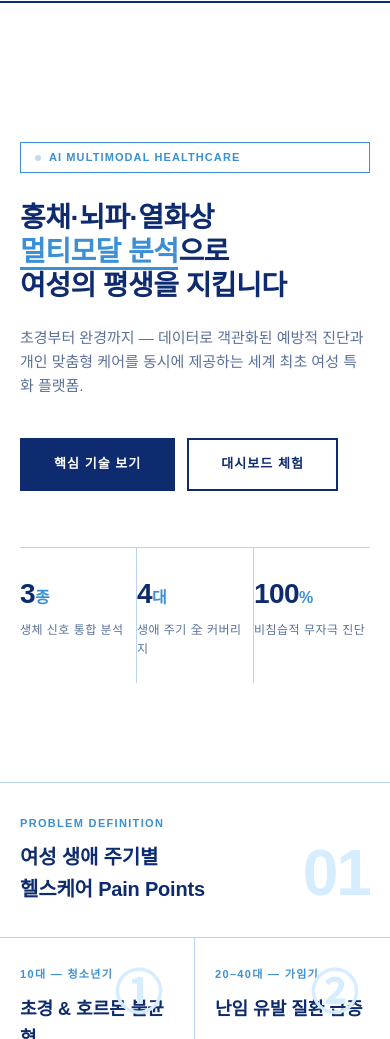
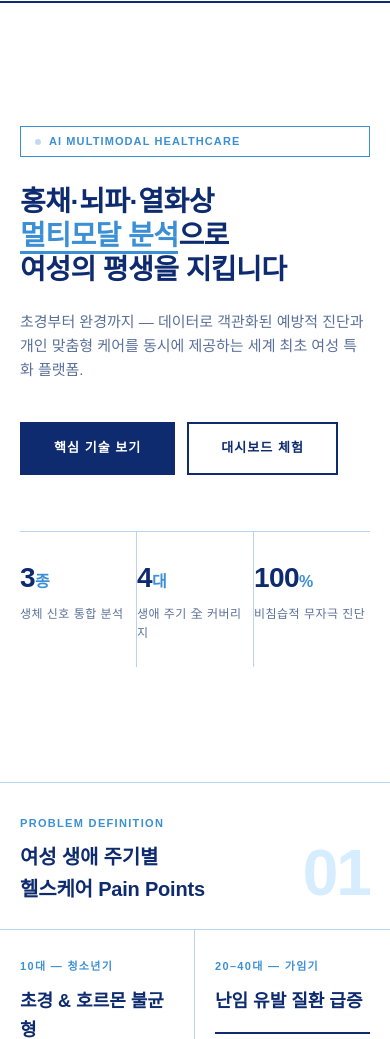
Before and after one commit to gkdud1210/womenshealth_vision, a plain HTML site: page index.html in a window 390 px wide. Shown: the part 61-1100 px from the top of the page. Drawn offline with Linux system fonts and the light colour scheme.

Commit message:
Fix layout spacing and text overlap issues
- Move lc-index numbers to bottom-right to prevent overlap with card titles
- Remove double padding on hero section (outer 80px + inner 64px stacking)
- Consolidate section-header padding shorthand
- Fix impact-row alignment (flex-start) for multi-line text
- Adjust mobile hero padding

Co-Authored-By: Claude Sonnet 4.6 <noreply@anthropic.com>

```diff
--- a/index.html
+++ b/index.html
@@ -77,14 +77,14 @@
     /* ─── HERO ─── */
     #hero {
       margin-top: 64px;
-      padding: 80px 48px 0;
+      padding: 0 48px;
       display: grid;
       grid-template-columns: 1fr 1fr;
       min-height: calc(100vh - 64px);
       border-bottom: var(--grid);
     }
     .hero-left {
-      padding: 64px 64px 64px 0;
+      padding: 72px 64px 72px 0;
       border-right: var(--grid);
       display: flex; flex-direction: column; justify-content: center;
     }
@@ -222,10 +222,9 @@
     /* ─── SECTION COMMON ─── */
     section { border-bottom: var(--grid); }
     .section-header {
-      padding: 48px 48px 0;
+      padding: 48px 48px 32px;
       border-bottom: var(--grid);
       display: flex; align-items: flex-end; justify-content: space-between;
-      padding-bottom: 32px;
     }
     .section-label {
       font-size: 11px; font-weight: 700; letter-spacing: 0.12em;
@@ -273,9 +272,9 @@
       content: '—'; color: var(--sky); font-weight: 700; flex-shrink: 0;
     }
     .lc-index {
-      position: absolute; top: 32px; right: 32px;
+      position: absolute; bottom: 20px; right: 24px;
       font-size: 48px; font-weight: 900; color: var(--light);
-      line-height: 1;
+      line-height: 1; pointer-events: none; user-select: none;
     }
 
     /* ─── TECHNOLOGY ─── */
@@ -525,12 +524,12 @@
       display: flex; flex-direction: column; gap: 16px; margin-top: 24px;
     }
     .impact-row {
-      display: flex; align-items: center; gap: 16px;
+      display: flex; align-items: flex-start; gap: 16px;
       padding: 16px 20px; border: 1.5px solid var(--border);
     }
-    .impact-icon { font-size: 24px; }
-    .impact-val { font-size: 22px; font-weight: 900; color: var(--navy); }
-    .impact-desc { font-size: 12px; color: var(--muted); margin-top: 2px; }
+    .impact-icon { font-size: 22px; margin-top: 2px; flex-shrink: 0; }
+    .impact-val { font-size: 18px; font-weight: 900; color: var(--navy); line-height: 1.3; }
+    .impact-desc { font-size: 12px; color: var(--muted); margin-top: 4px; }
 
     /* ─── CTA ─── */
     #cta {
@@ -598,7 +597,7 @@
       .nav-links { display: none; }
       #hero { grid-template-columns: 1fr; }
       .hero-right { display: none; }
-      .hero-left { padding: 40px 0; border-right: none; }
+      .hero-left { padding: 56px 0 48px; border-right: none; }
       #lifecycle .lifecycle-grid { grid-template-columns: 1fr 1fr; }
       .lc-card:nth-child(2) { border-right: none; }
       .lc-card:nth-child(3) { border-top: var(--grid); }
@@ -614,8 +613,8 @@
       #business .biz-inner { grid-template-columns: 1fr; }
       .biz-left { border-right: none; padding-right: 0; padding-bottom: 32px; border-bottom: var(--grid); }
       .biz-right { padding-left: 0; padding-top: 32px; }
-      .section-header { padding: 32px 20px; }
-      #hero { padding: 40px 20px 0; }
+      .section-header { padding: 32px 20px 24px; }
+      #hero { padding: 0 20px; }
       #lifecycle .lifecycle-grid .lc-card { padding: 28px 20px; }
       #technology .tech-grid .tech-card { padding: 32px 24px; }
       #dashboard .dash-inner,
```
